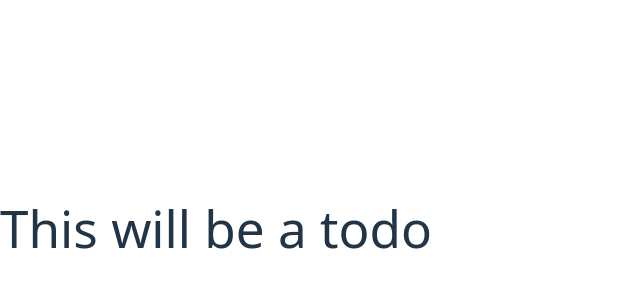
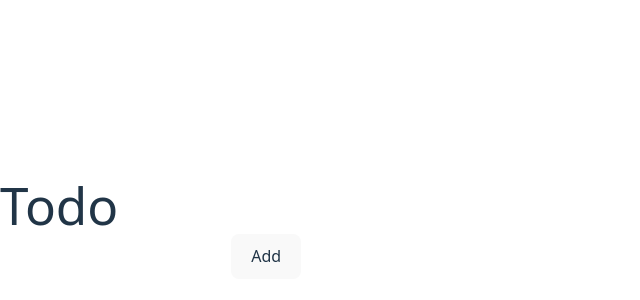
Before and after one commit to mikewd-dev/Todo-React, a React (Vite) app in the folder my-todo-app/: page / in a window 1280 px wide. Shown: the part 172-472 px from the top of the page, without its empty margins (0-640 px from the left). Built offline with nearby package versions, Linux system fonts and the light colour scheme.

Commit message:
Added ability to add new todos

```diff
--- a/my-todo-app/src/App.tsx
+++ b/my-todo-app/src/App.tsx
@@ -1,10 +1,11 @@
 import { useState } from 'react'
-
+import Newtodo from './Newtodo'
 
 function App() {
   return(
     <div>
-      <h1>This will  be a todo</h1>
+      <h1>Todo</h1>
+    <Newtodo />
     </div>
   )
 
--- /dev/null
+++ b/my-todo-app/src/Newtodo.tsx
@@ -0,0 +1,37 @@
+import { useState } from 'react';
+
+
+  const NewTodo: React.FC = () => {
+  const [todo, setTodo] = useState<string>('');
+    const [todos, setTodos] = useState<string[]>([]);
+  const handleChange = (e:React.ChangeEvent<HTMLInputElement>) => { setTodo(e.target.value); }
+const handleSubmit = (e:React.FormEvent<HTMLFormElement>) => {
+  e.preventDefault();
+  if (todo.trim() !== ''){
+    setTodos((prevTodos) => [...prevTodos, todo]);
+    setTodo('');
+  }
+
+ }
+return(
+  <div>
+  <form onSubmit={handleSubmit}>
+    <input type="text"
+      value={todo}
+      onChange={handleChange}
+    />
+  <button type="submit">Add</button>
+  </form>
+  <ul>
+    {todos.map((todo, index) => (
+    <div>
+    <input type="radio"/>
+    <li key={index}>{todo}</li>
+    </div>
+    ))}
+    </ul>
+  </div>
+)
+
+    }
+export default NewTodo
```
Also changed, not shown: 1 other file (tests, documents, lock files or other folders).
